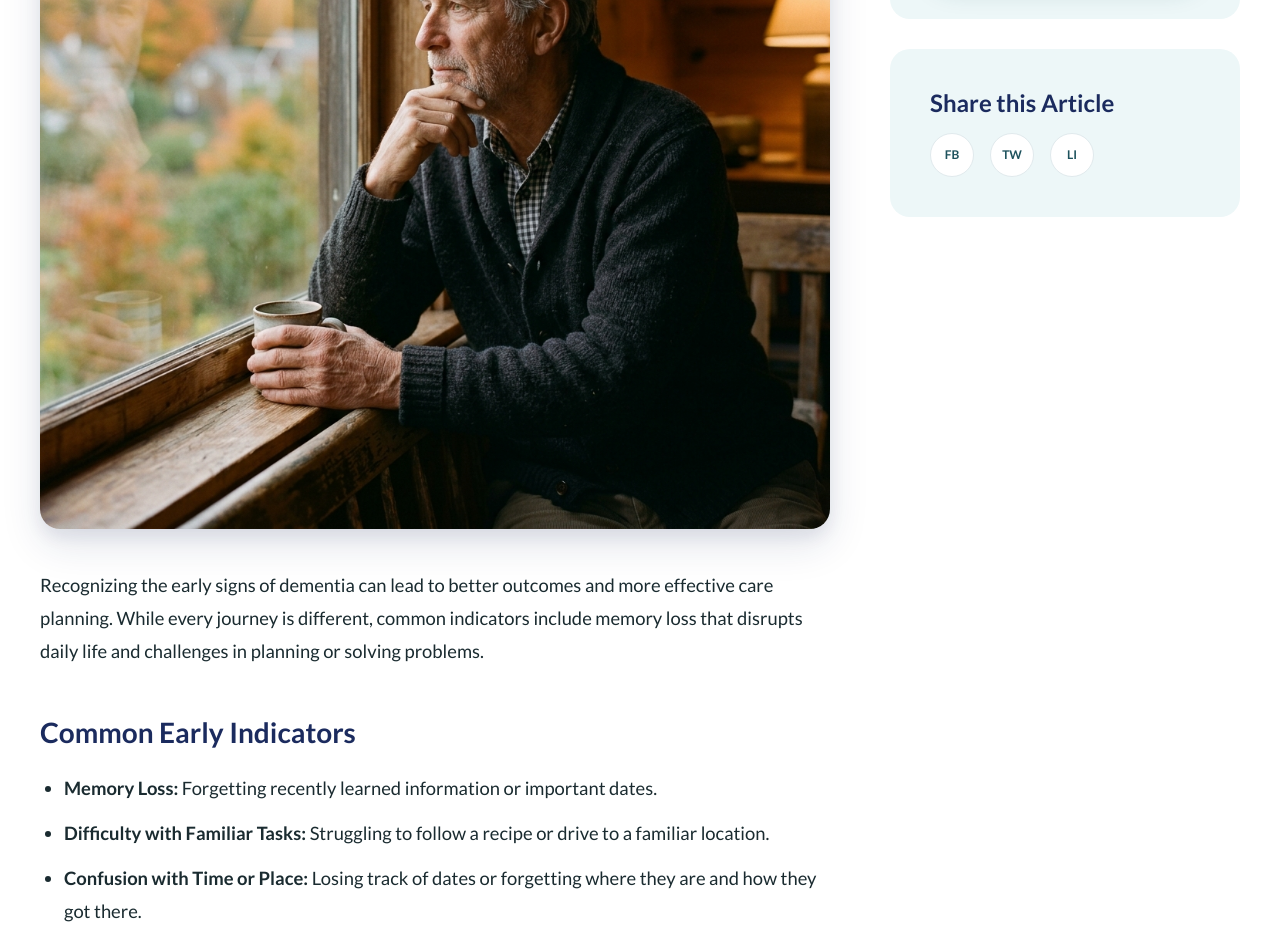
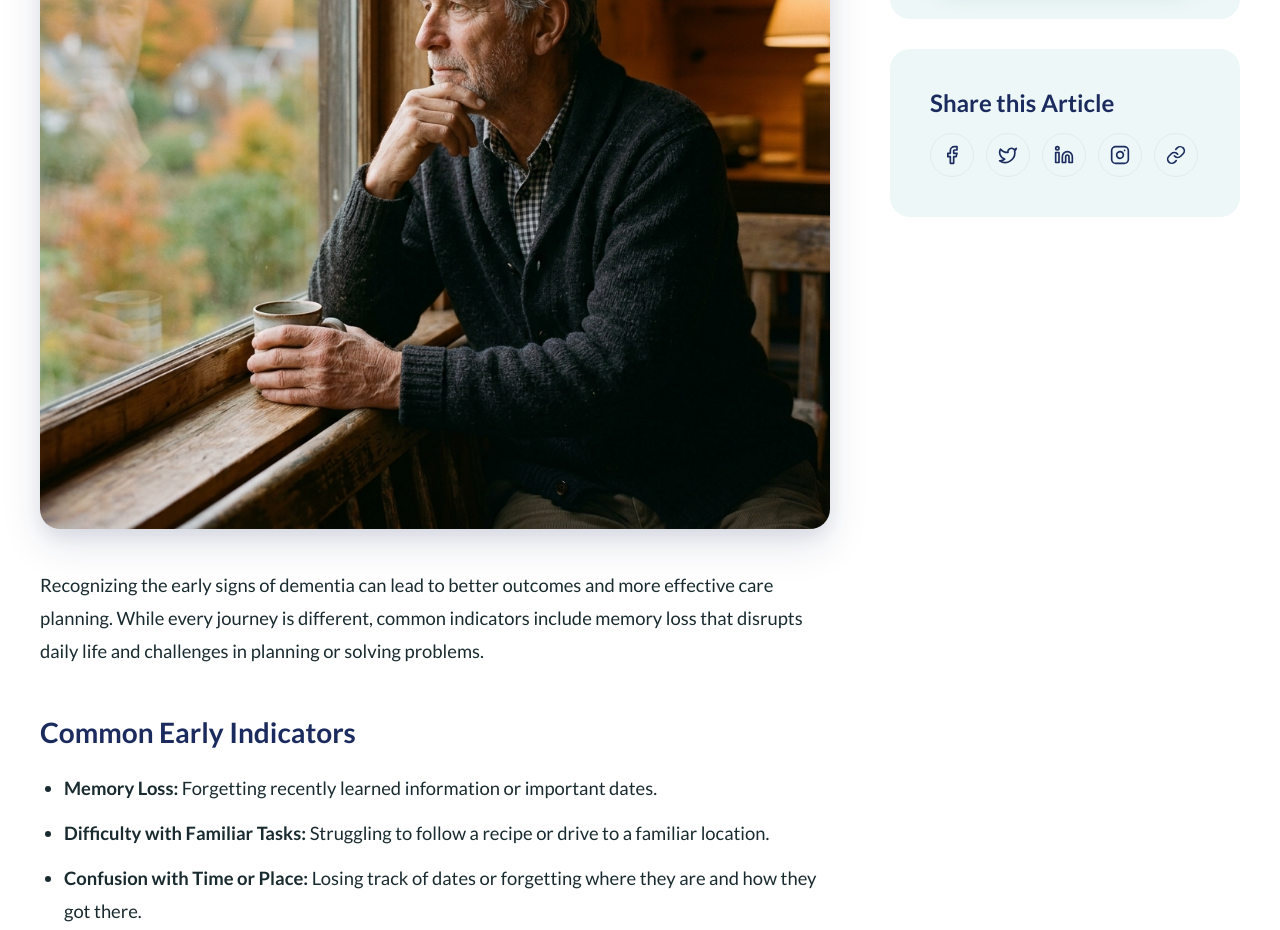
Before and after one commit to heropaulexy79/seren-place, a Next.js app: page /blog/early-signs-of-dementia in a window 1280 px wide. Shown: the part 820-1750 px from the top of the page. Built offline with nearby package versions, Linux system fonts and the light colour scheme.

Commit message:
share link changes

```diff
--- a/src/app/blog/[slug]/page.tsx
+++ b/src/app/blog/[slug]/page.tsx
@@ -2,6 +2,7 @@ import React from "react";
 import { notFound } from "next/navigation";
 import SectionHeader from "@/components/ui/SectionHeader";
 import Button from "@/components/ui/Button";
+import ShareButtons from "@/components/ui/ShareButtons";
 import styles from "./BlogPost.module.css";
 import { Calendar, User, Tag, ChevronLeft } from "lucide-react";
 import Link from "next/link";
@@ -293,12 +294,7 @@ export default async function BlogPost({ params }: { params: Promise<{ slug: str
 
             <div className={styles.sidebarBox}>
               <h3>Share this Article</h3>
-              <div className={styles.shareIcons}>
-                {/* Simplified share icons */}
-                <div className={styles.shareIcon}>FB</div>
-                <div className={styles.shareIcon}>TW</div>
-                <div className={styles.shareIcon}>LI</div>
-              </div>
+              <ShareButtons title={post.title} slug={slug} />
             </div>
           </aside>
         </div>
--- /dev/null
+++ b/src/components/ui/ShareButtons.module.css
@@ -0,0 +1,35 @@
+.shareButtons {
+  display: flex;
+  gap: 12px;
+  flex-wrap: wrap;
+}
+
+.shareIcon {
+  width: 44px;
+  height: 44px;
+  border-radius: 50%;
+  background: var(--bg-soft);
+  color: var(--secondary);
+  display: flex;
+  align-items: center;
+  justify-content: center;
+  transition: all var(--transition-mid);
+  border: 1px solid var(--border);
+  cursor: pointer;
+  text-decoration: none;
+}
+
+.shareIcon:hover {
+  background: var(--primary);
+  color: white;
+  transform: translateY(-3px);
+  box-shadow: var(--shadow-md);
+  border-color: var(--primary);
+}
+
+@media (max-width: 640px) {
+  .shareIcon {
+    width: 40px;
+    height: 40px;
+  }
+}
--- /dev/null
+++ b/src/components/ui/ShareButtons.tsx
@@ -0,0 +1,76 @@
+"use client";
+
+import React from "react";
+import { Facebook, Twitter, Linkedin, Instagram, Link as LinkIcon } from "lucide-react";
+import styles from "./ShareButtons.module.css";
+
+interface ShareButtonsProps {
+  title: string;
+  slug: string;
+}
+
+const ShareButtons: React.FC<ShareButtonsProps> = ({ title, slug }) => {
+  const shareUrl = typeof window !== "undefined" ? window.location.href : `https://serenplace.com/blog/${slug}`;
+
+  const shareLinks = {
+    facebook: `https://www.facebook.com/sharer/sharer.php?u=${encodeURIComponent(shareUrl)}`,
+    twitter: `https://twitter.com/intent/tweet?url=${encodeURIComponent(shareUrl)}&text=${encodeURIComponent(title)}`,
+    linkedin: `https://www.linkedin.com/sharing/share-offsite/?url=${encodeURIComponent(shareUrl)}`,
+    instagram: `https://www.instagram.com/` // Instagram doesn't support direct URL sharing via web links easily
+  };
+
+  const copyToClipboard = () => {
+    navigator.clipboard.writeText(shareUrl);
+    alert("Link copied to clipboard!");
+  };
+
+  return (
+    <div className={styles.shareButtons}>
+      <a
+        href={shareLinks.facebook}
+        target="_blank"
+        rel="noopener noreferrer"
+        className={styles.shareIcon}
+        aria-label="Share on Facebook"
+      >
+        <Facebook size={20} />
+      </a>
+      <a
+        href={shareLinks.twitter}
+        target="_blank"
+        rel="noopener noreferrer"
+        className={styles.shareIcon}
+        aria-label="Share on Twitter"
+      >
+        <Twitter size={20} />
+      </a>
+      <a
+        href={shareLinks.linkedin}
+        target="_blank"
+        rel="noopener noreferrer"
+        className={styles.shareIcon}
+        aria-label="Share on LinkedIn"
+      >
+        <Linkedin size={20} />
+      </a>
+      <a
+        href={shareLinks.instagram}
+        target="_blank"
+        rel="noopener noreferrer"
+        className={styles.shareIcon}
+        aria-label="Follow on Instagram"
+      >
+        <Instagram size={20} />
+      </a>
+      <button
+        onClick={copyToClipboard}
+        className={styles.shareIcon}
+        aria-label="Copy Link"
+      >
+        <LinkIcon size={20} />
+      </button>
+    </div>
+  );
+};
+
+export default ShareButtons;
```
